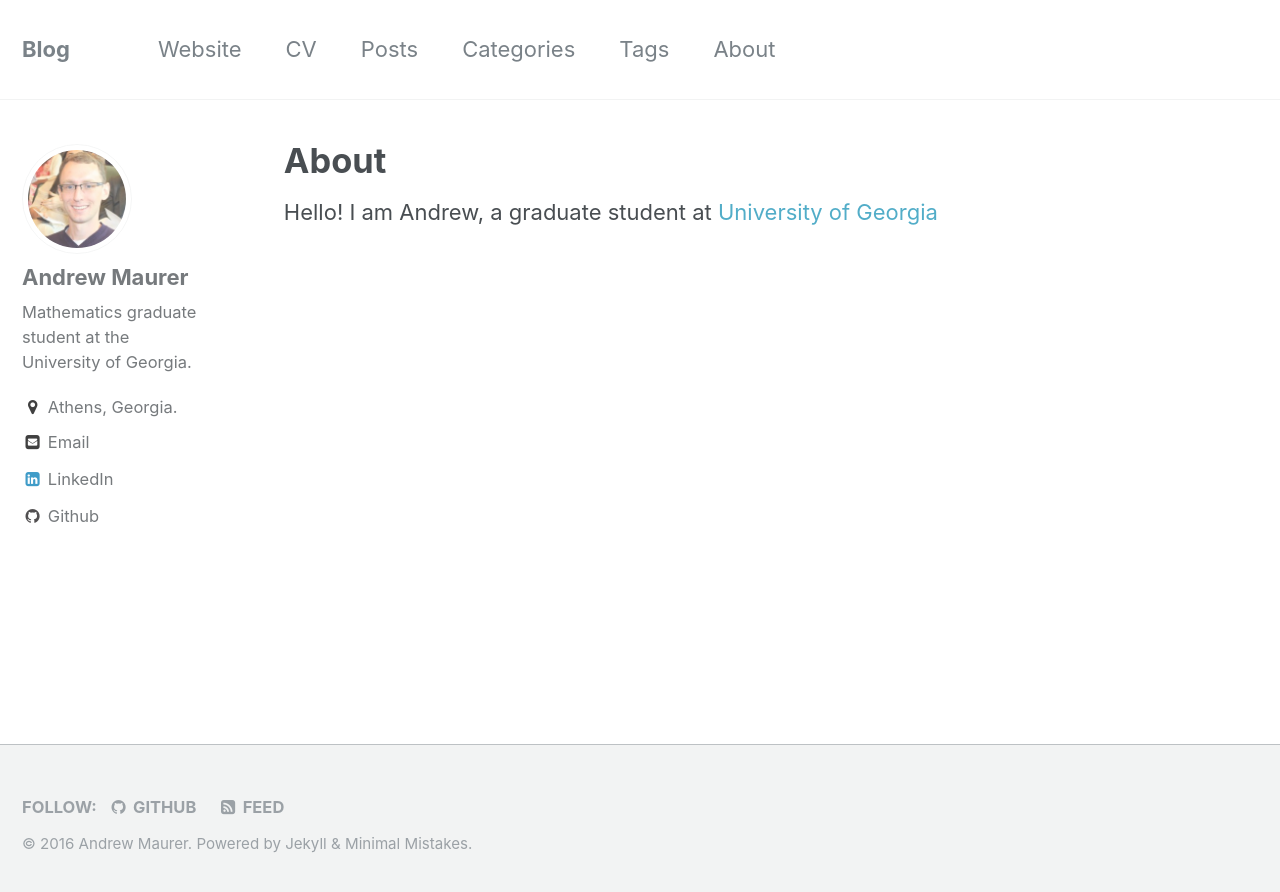
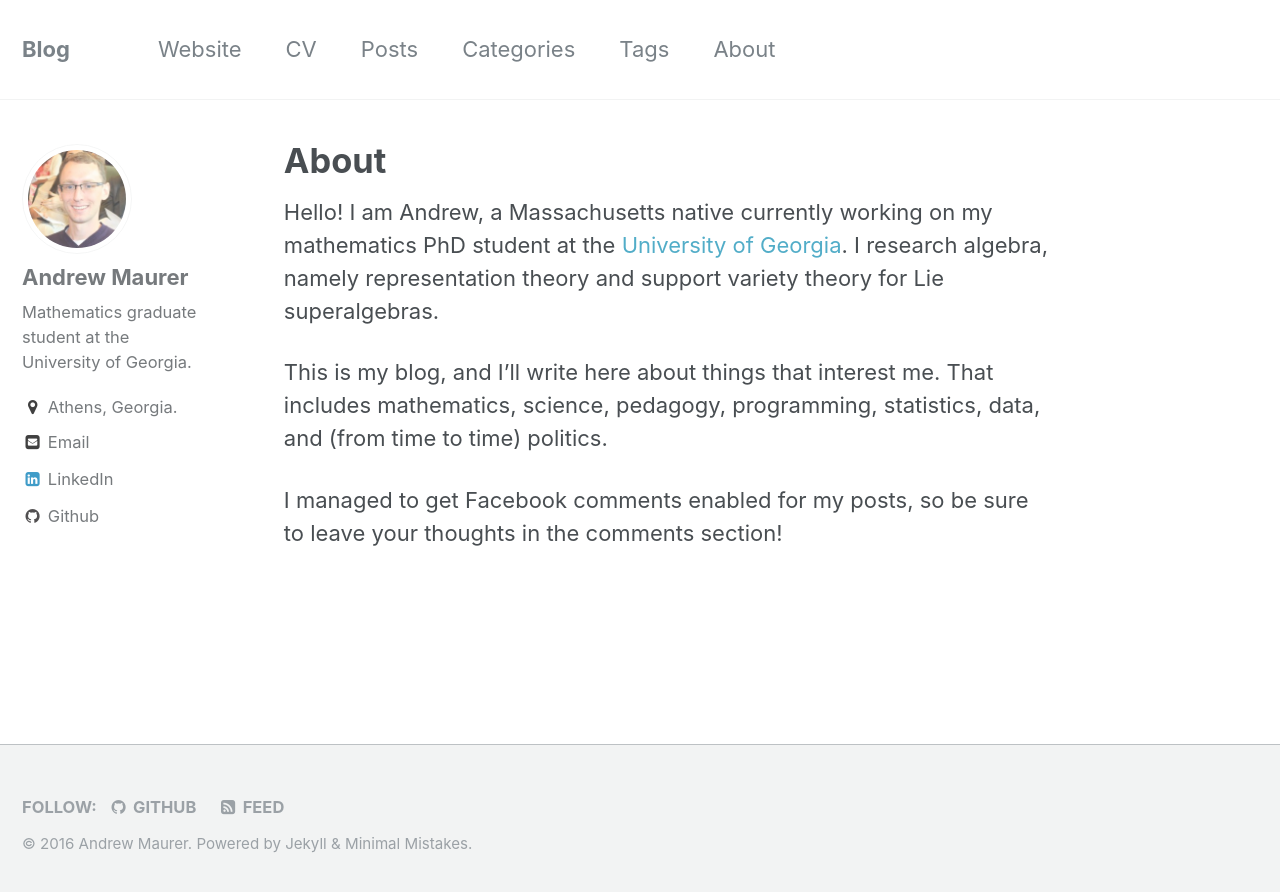
Before and after one commit to andrewmaurer/blog, a Jekyll site: the page built from _pages/about.md, in a window 1280 px wide. Shown: the top 892 px of the page. Built offline with Jekyll 4.4.1, drawn with Linux system fonts in a browser that asks for light colours.

Commit message:
updated about page

```diff
--- a/_pages/about.md
+++ b/_pages/about.md
@@ -5,4 +5,8 @@ title: "About"
 author_profile: true
 ---
 
-Hello! I am Andrew, a graduate student at [University of Georgia](http://uga.edu)
+Hello! I am Andrew, a Massachusetts native currently working on my mathematics PhD student at the [University of Georgia](http://uga.edu). I research algebra, namely representation theory and support variety theory for Lie superalgebras.
+
+This is my blog, and I'll write here about things that interest me. That includes mathematics, science, pedagogy, programming, statistics, data, and (from time to time) politics.
+
+I managed to get Facebook comments enabled for my posts, so be sure to leave your thoughts in the comments section!
```
